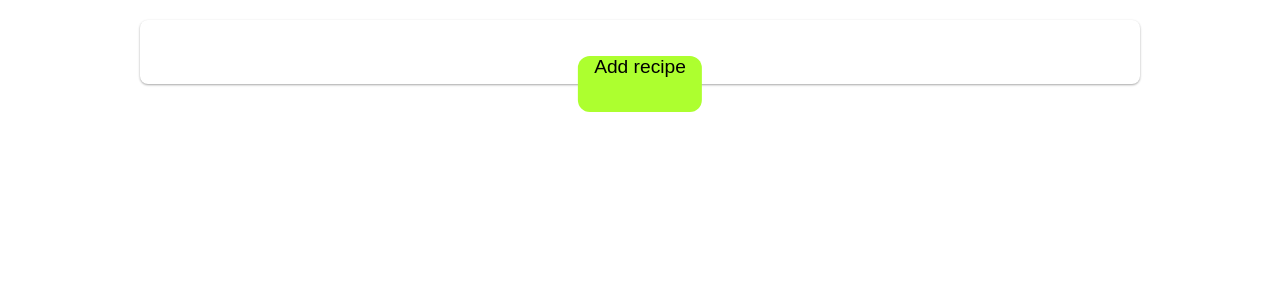
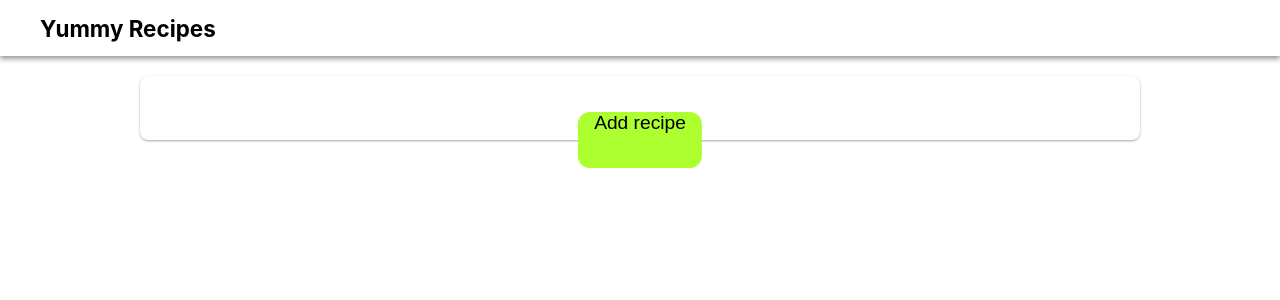
Before and after one commit to kokusGr/yummy-recipes, a React (Create React App) app: page / in a window 1280 px wide. Shown: the top 300 px of the page. Built offline with nearby package versions, Linux system fonts and the light colour scheme.

Commit message:
Add AppHeader

```diff
--- a/src/App.js
+++ b/src/App.js
@@ -38,6 +38,9 @@ const App = () => {
 
   return (
     <RecipesStore db={db}>
+      <header className={styles.appHeader}>
+        <h1 className={styles.appTitle}>Yummy Recipes</h1>
+      </header>
       <div className={styles.root}>
         <RecipesList onEditPressed={onEditPressed} onAddPressed={openModal} />
         {isModalVisible ? (
--- a/src/App.module.css
+++ b/src/App.module.css
@@ -2,3 +2,17 @@
   margin: 20px auto;
   max-width: 1000px;
 }
+
+.appHeader {
+  height: 56px;
+  display: flex;
+  align-items: center;
+  padding-left: 40px;
+  box-shadow: 0px 3px 5px 0px rgba(0,0,0,0.4);
+}
+
+.appTitle {
+  margin: 0;
+  font-size: 1.4em;
+
+}
```
